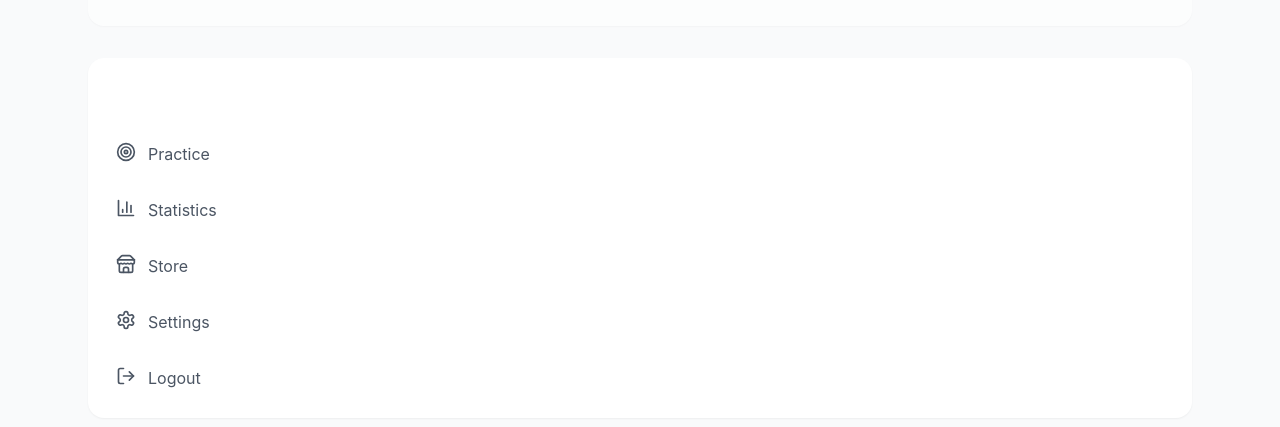
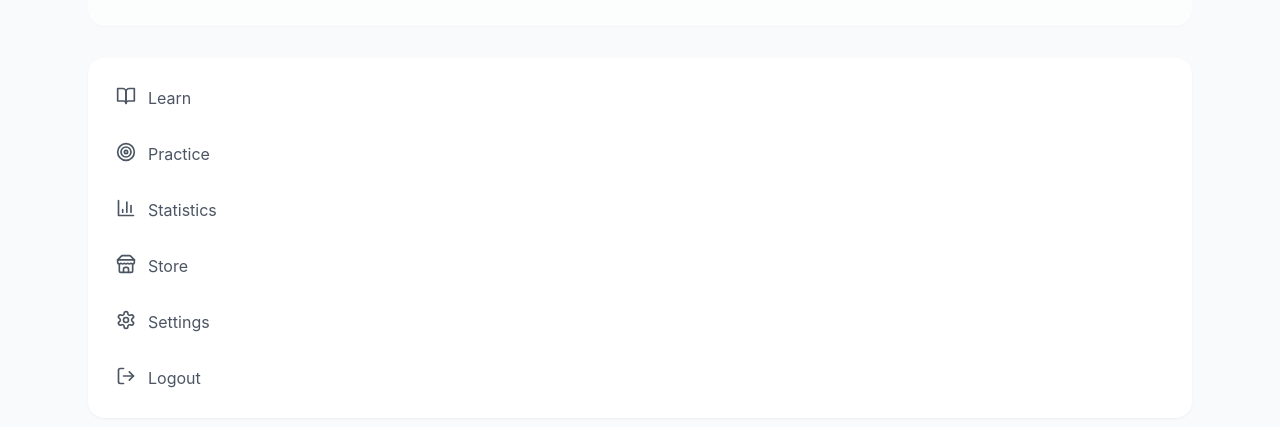
Before and after one commit to alvesmariadefatima/think-js-game, a React (Vite) app: page /home in a window 1280 px wide. Shown: the part 599-1026 px from the top of the page. Built offline with nearby package versions, Linux system fonts and the light colour scheme; sample sign-in values are in the browser's storage.

Commit message:
feat: ajustes na estilização do menu

```diff
--- a/src/pages/Home.tsx
+++ b/src/pages/Home.tsx
@@ -149,8 +149,8 @@ export function Home() {
           ))}
         </div>
 
-        <div className="bg-white rounded-2xl p-4 shadow-sm space-y-2">
-          <Link to="/aprender" className="flex gap-3 p-3 hover:bg-gray-50 rounded-lg">
+        <div className="bg-white rounded-2xl p-4 text-gray-600 shadow-sm space-y-2">
+          <Link to="/aprender" className="flex gap-3 p-3 rounded-lg">
             <BookOpen size={20} /> {t.licoes}
           </Link>
 
```
